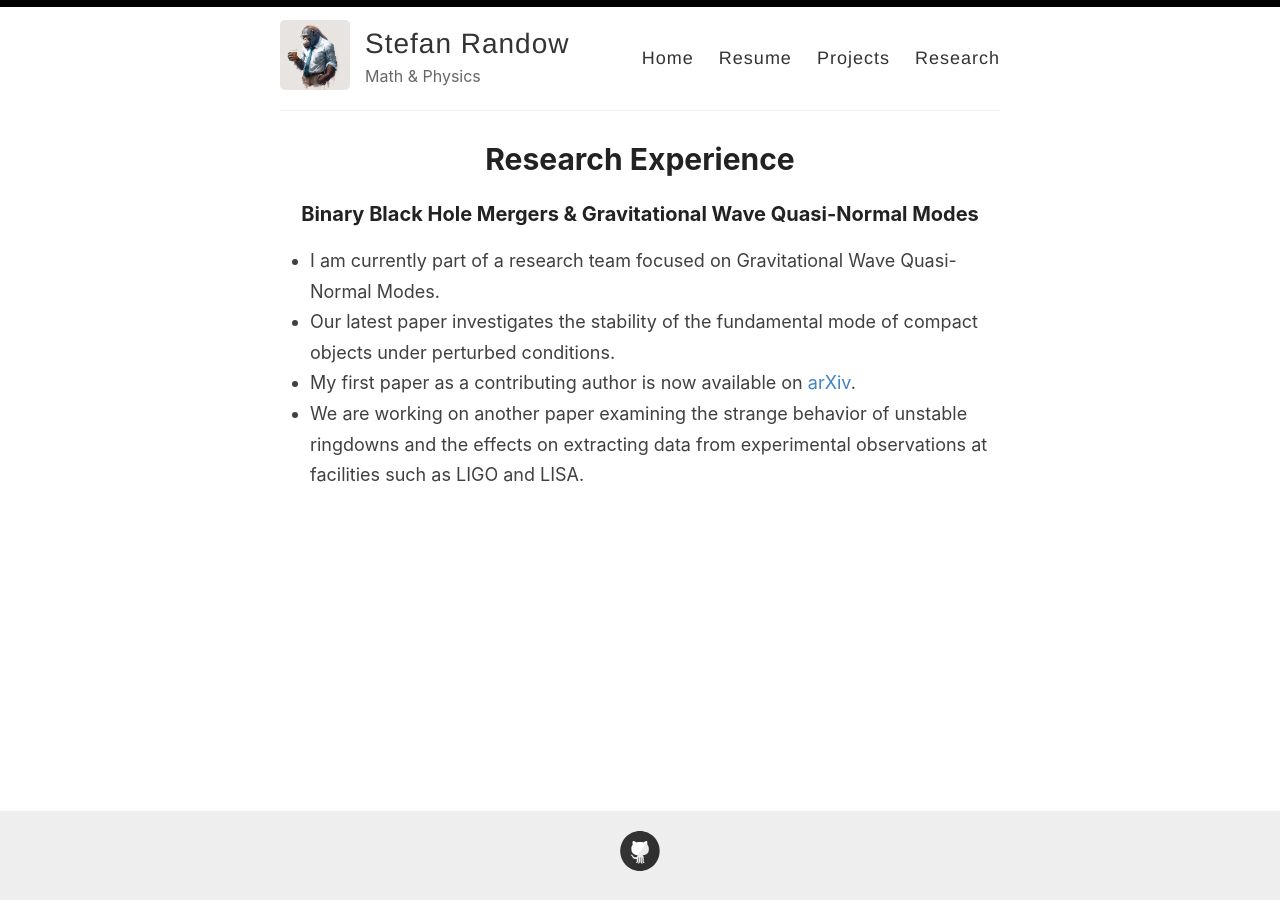
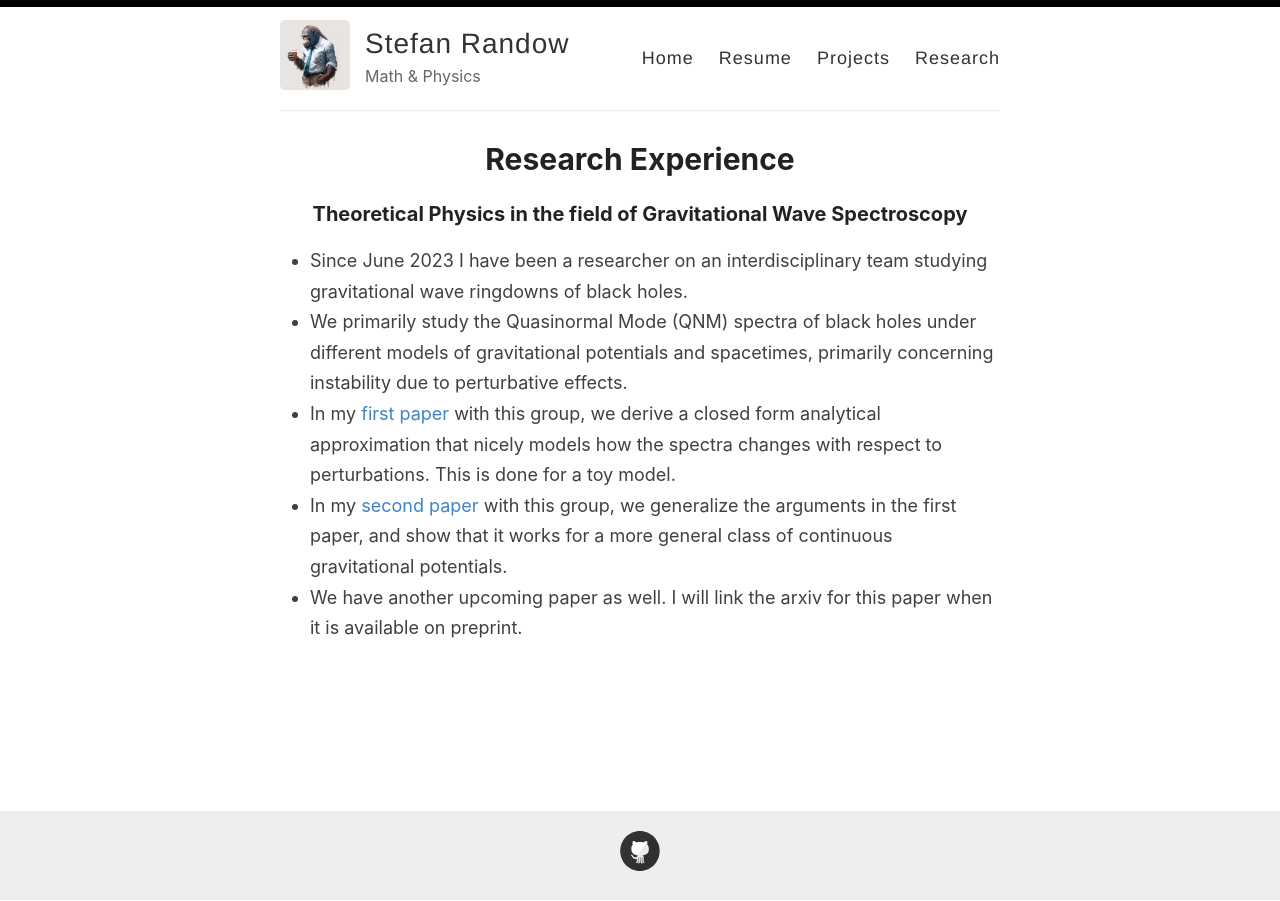
Before and after one commit to StefanRandow/StefanRandow.github.io, a Jekyll site: the page built from _pages/research.md, in a window 1280 px wide. Built offline with Jekyll 4.4.1, drawn with Linux system fonts in a browser that asks for light colours; nearby versions of some CDN libraries.

Commit message:
Update research.md

```diff
--- a/_pages/research.md
+++ b/_pages/research.md
@@ -4,9 +4,10 @@ title: Research Experience
 permalink: /research/
 ---
 
-### Binary Black Hole Mergers & Gravitational Wave Quasi-Normal Modes
+### Theoretical Physics in the field of Gravitational Wave Spectroscopy
 
-- I am currently part of a research team focused on Gravitational Wave Quasi-Normal Modes.
-- Our latest paper investigates the stability of the fundamental mode of compact objects under perturbed conditions.
-- My first paper as a contributing author is now available on [arXiv](https://arxiv.org/abs/2409.17026).
-- We are working on another paper examining the strange behavior of unstable ringdowns and the effects on extracting data from experimental observations at facilities such as LIGO and LISA.
+- Since June 2023 I have been a researcher on an interdisciplinary team studying gravitational wave ringdowns of black holes.
+- We primarily study the Quasinormal Mode (QNM) spectra of black holes under different models of gravitational potentials and spacetimes, primarily concerning instability due to perturbative effects.
+- In my [first paper](https://doi.org/10.1103/r16b-7f4v) with this group, we derive a closed form analytical approximation that nicely models how the spectra changes with respect to perturbations. This is done for a toy model.
+- In my [second paper](https://doi.org/10.1103/r16b-7f4v) with this group, we generalize the arguments in the first paper, and show that it works for a more general class of continuous gravitational potentials.
+- We have another upcoming paper as well. I will link the arxiv for this paper when it is available on preprint.
```
